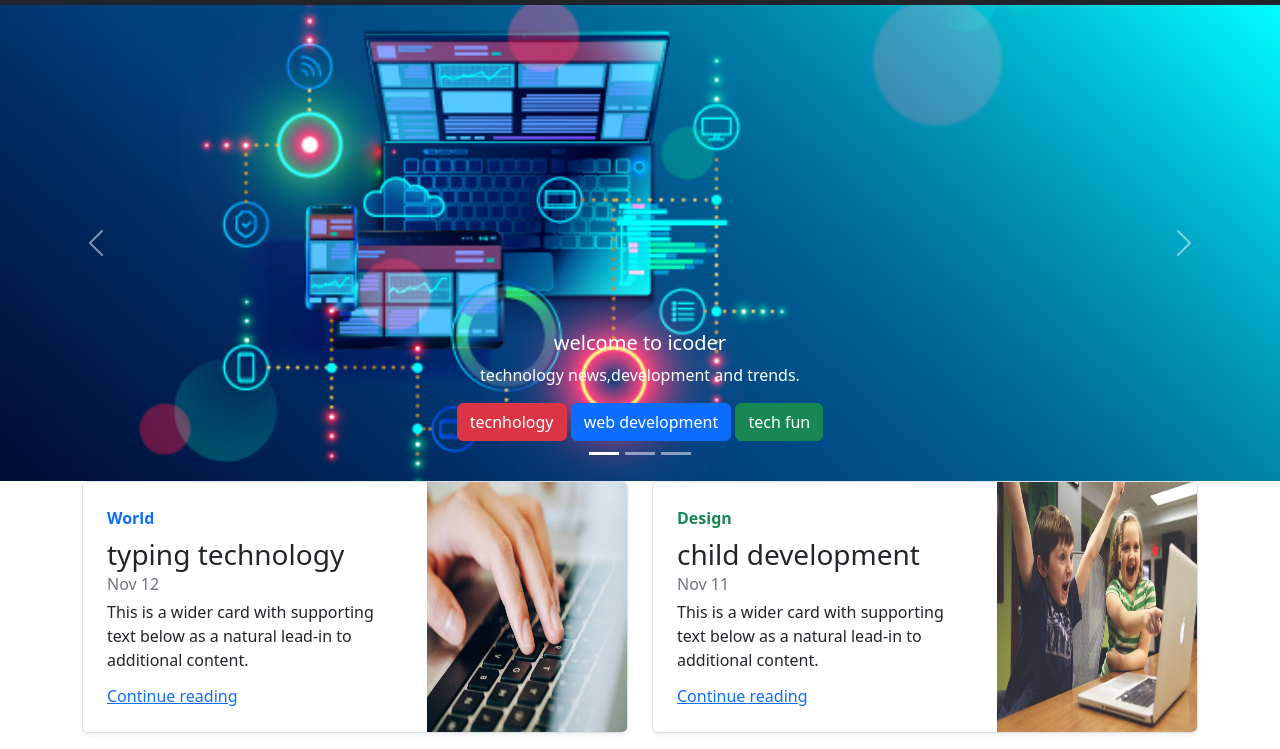
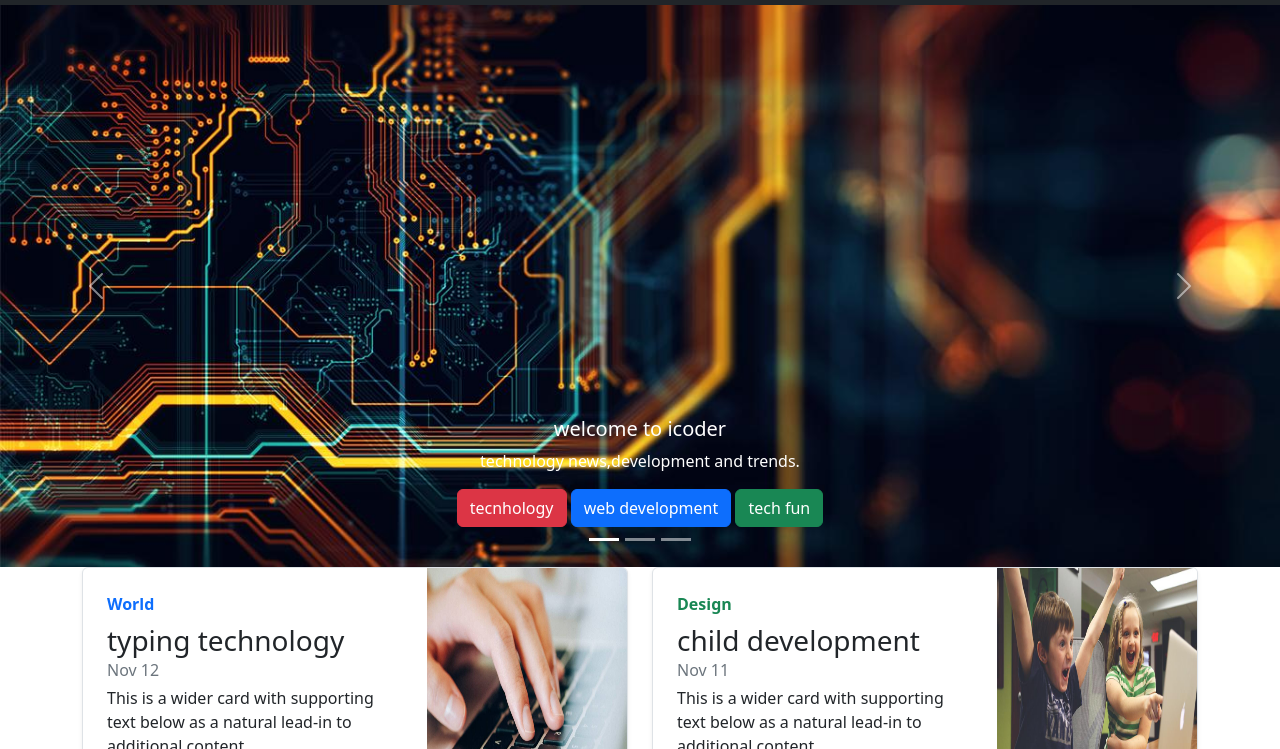
Before and after one commit to Rakesh9297/icoderbootstrap, a plain HTML site: page home.html in a window 1280 px wide. Shown: the part 51-800 px from the top of the page. Drawn offline with nearby package versions, Linux system fonts and the light colour scheme.

Commit message:
Update home.html

```diff
--- a/home.html
+++ b/home.html
@@ -65,7 +65,7 @@
     </div>
     <div class="carousel-inner">
       <div class="carousel-item active">
-        <img src="3.jpg" class="d-block w-100" alt="...">
+        <img src="1.jpg" class="d-block w-100" alt="...">
         <div class="carousel-caption d-none d-md-block">
           <h5>welcome to icoder</h5>
           <p>technology news,development and trends.</p>
```
